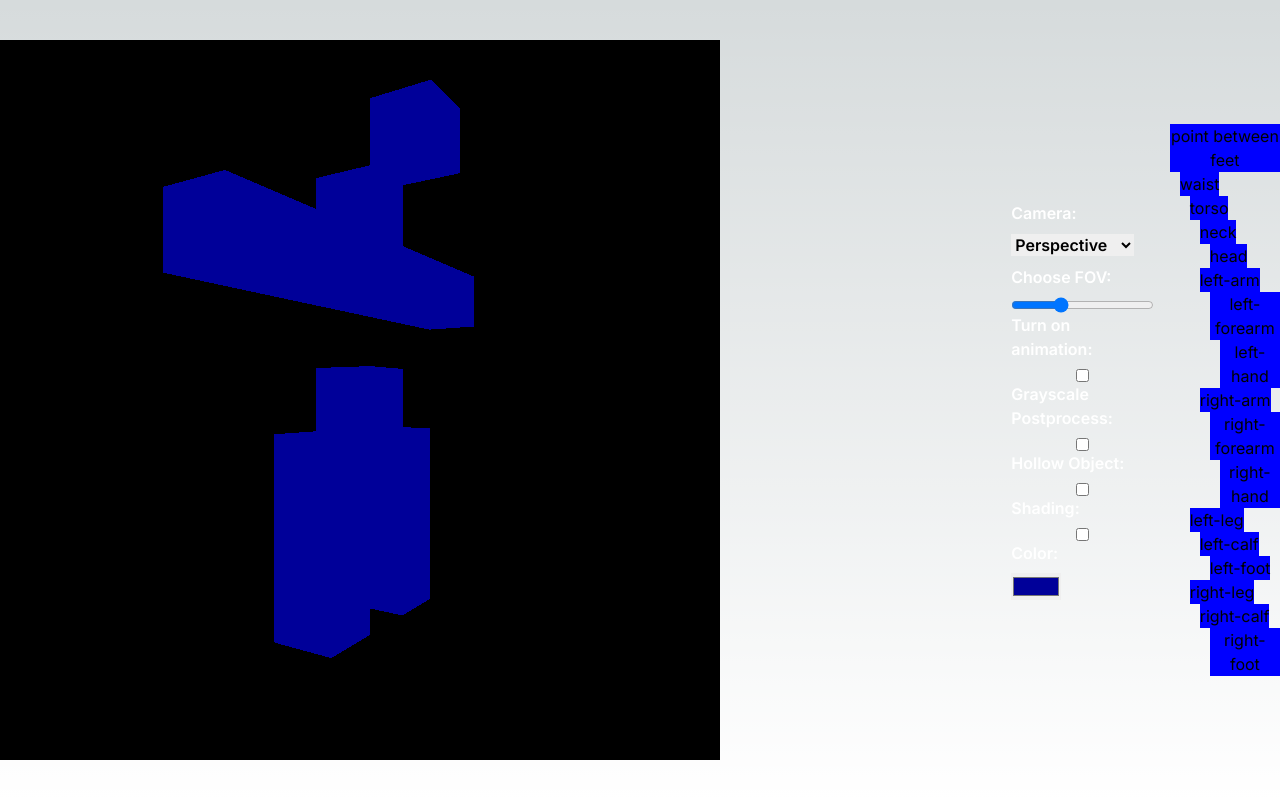
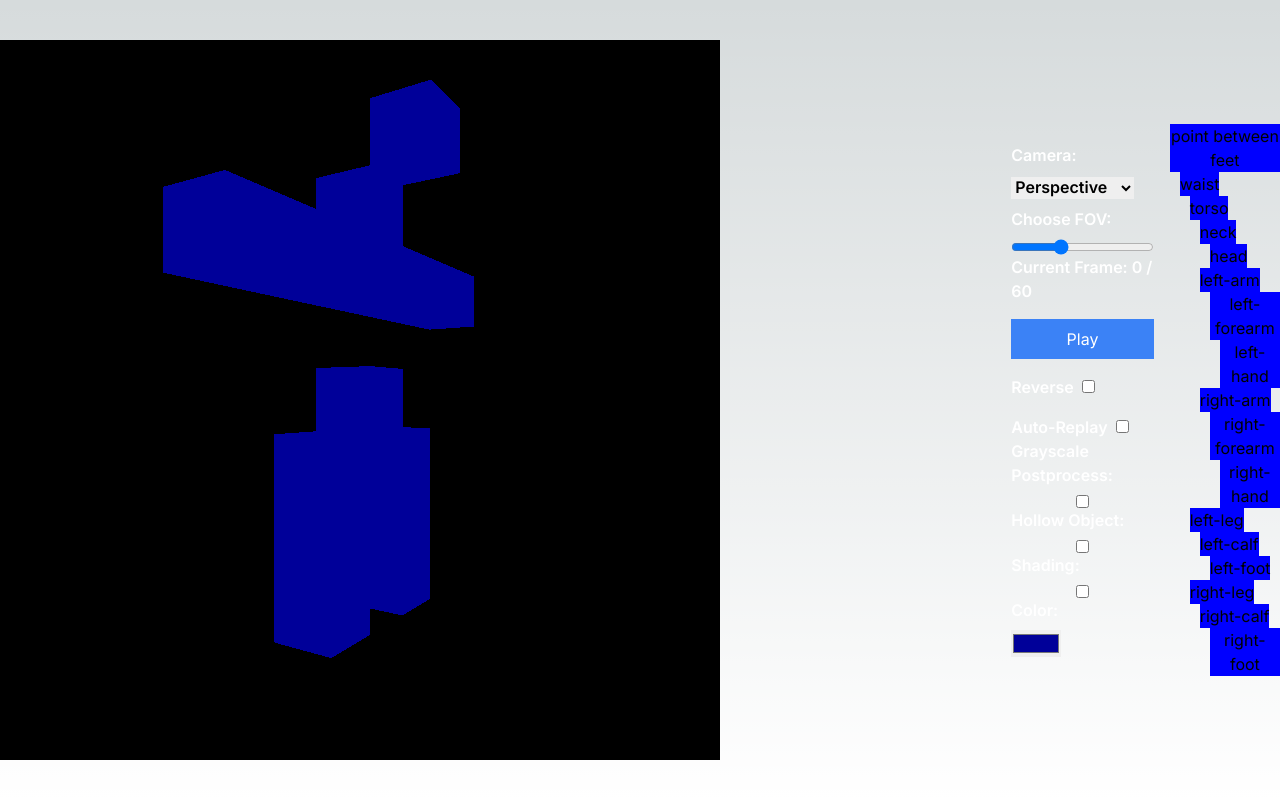
Before and after one commit to williamnixon20/computer-graphics-project, a Next.js app: page / in a window 1280 px wide. Built offline with nearby package versions, Linux system fonts and the light colour scheme.

Commit message:
feat: add play, pause button, reverse, auto replay toggle

```diff
--- a/src/app/canvas.tsx
+++ b/src/app/canvas.tsx
@@ -412,7 +412,10 @@ export default function Canvas() {
 
   // Animation
   const [animate, setAnimate] = useState(false);
-  let walkAnim: AnimationRunner | undefined;
+  const [reverse, setReverse] = useState(false);
+  const [autoReplay, setAutoReplay] = useState(false);
+  const [currentFrame, setCurrentFrame] = useState(0);
+  let walkAnim: AnimationRunner = new AnimationRunner(scene!, 60);
   let lastFrameTime: number | undefined;
   let animationFrameId: number;
 
@@ -423,6 +426,7 @@ export default function Canvas() {
     const deltaSecond = (currentTime - lastFrameTime) / 1000;
 
     walkAnim!.update(deltaSecond);
+    setCurrentFrame(walkAnim.CurrentFrame);
     drawer?.draw(scene, cameraInformation);
 
     lastFrameTime = currentTime;
@@ -430,7 +434,6 @@ export default function Canvas() {
   }
 
   useEffect(() => {
-    if (!walkAnim) walkAnim = new AnimationRunner(scene!, 60);
     if (animate) {
       console.log("Animation started");
       walkAnim.start();
@@ -496,17 +499,39 @@ export default function Canvas() {
             />
           </>
         )}
-        <label className="text-base font-semibold text-white mb-2">
-          Turn on animation:
-        </label>
-        <input
-          type="checkbox"
-          checked={animate}
-          onChange={(e) => {
-            setAnimate(e.target.checked);
-          }}
-          className="w-full"
-        ></input>
+
+        <div>
+          <div className="mb-4">
+            <span className="text-base font-semibold text-white">Current Frame: {currentFrame}</span>
+            <span className="text-base font-semibold text-white"> / {walkAnim!.length || 0}</span>
+          </div>
+
+          <button
+            onClick={() => setAnimate(!animate)}
+            className="w-full mb-4 bg-blue-500 text-white py-2"
+          >
+            {animate ? 'Pause' : 'Play'}
+          </button>
+
+          <div className="mb-4">
+            <label className="text-base font-semibold text-white mr-2">Reverse</label>
+            <input
+              type="checkbox"
+              checked={reverse}
+              onChange={(e) => setReverse(e.target.checked)}
+            />
+          </div>
+
+          <div>
+            <label className="text-base font-semibold text-white mr-2">Auto-Replay</label>
+            <input
+              type="checkbox"
+              checked={autoReplay}
+              onChange={(e) => setAutoReplay(e.target.checked)}
+            />
+          </div>
+        </div>
+
         <label className="text-base font-semibold text-white mb-2">
           Grayscale Postprocess:
         </label>
--- a/src/webgl/utils/animation.ts
+++ b/src/webgl/utils/animation.ts
@@ -115,10 +115,12 @@ export class AnimationRunner {
 
       // Create keyframes for both legs
       const leftLegKeyframe: AnimationTRS = {
+        translation: [-1, -1, 0],
         rotation: [leftLegRotation[0], leftLegRotation[1], leftLegRotation[2]],
       };
 
       const rightLegKeyframe: AnimationTRS = {
+        translation: [1, -1, 0],
         rotation: [rightLegRotation[0], rightLegRotation[1], rightLegRotation[2]],
       };
 
@@ -127,7 +129,7 @@ export class AnimationRunner {
         name: "waist",
         keyframe: {
           translation: [0, 0, 0], // No translation for the torso
-          rotation: [0, 0, 0], // No rotation for the torso
+          rotation: [0, 1, 0], // No rotation for the torso
         },
         children: {
           "left-leg": {
```
